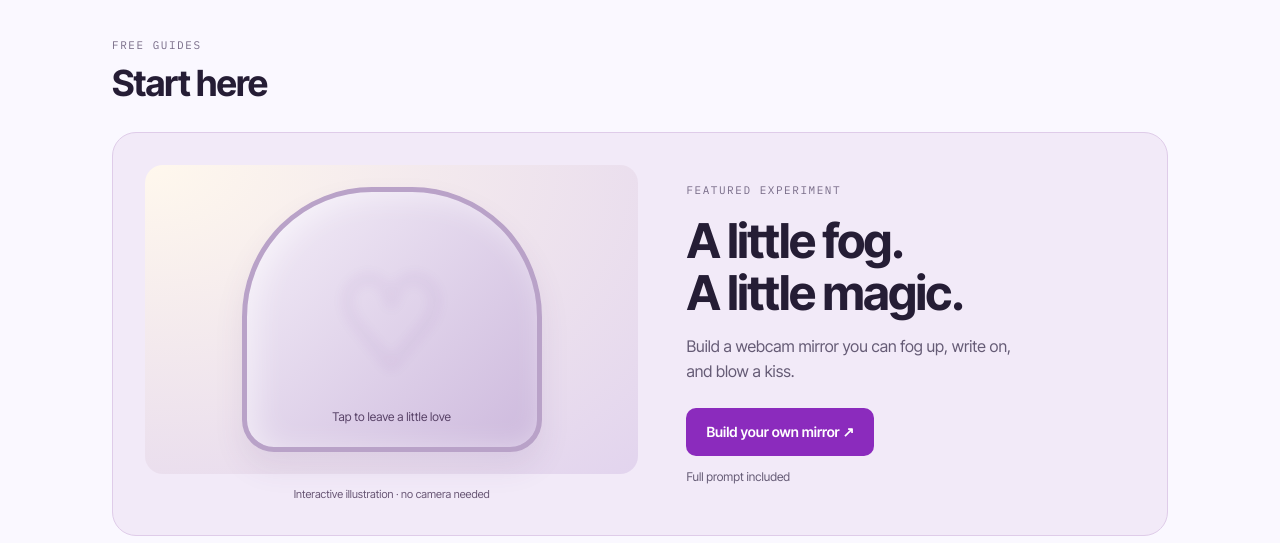
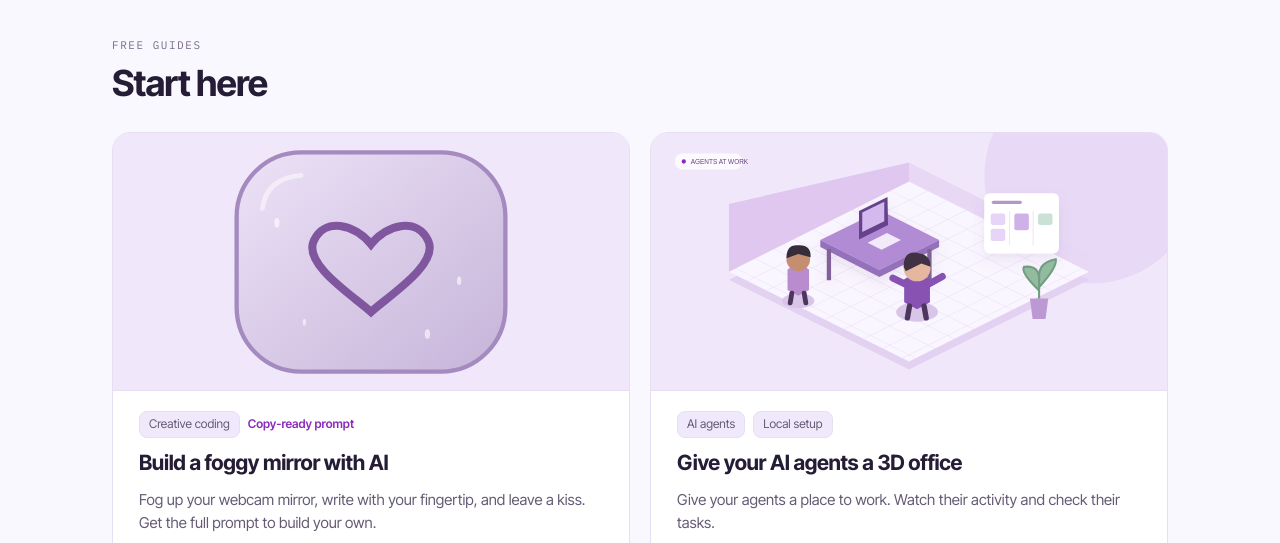
Before and after one commit to HeonHiteng/sherlyn-guide, a plain HTML site: page index.html in a window 1280 px wide. Shown: the part 780-1323 px from the top of the page. Drawn offline with Linux system fonts and the light colour scheme.

Commit message:
Remove redundant featured mirror section

```diff
--- a/home.js
+++ b/home.js
@@ -32,16 +32,6 @@
     setActive(location.hash === '#guides' ? 'guides' : 'about');
   }
 
-  const mirror = document.querySelector('.mirror-toggle');
-  if (mirror) {
-    mirror.hidden = false;
-    mirror.addEventListener('click', () => {
-      const revealed = mirror.getAttribute('aria-pressed') !== 'true';
-      mirror.setAttribute('aria-pressed', String(revealed));
-      mirror.querySelector('.mirror-instruction').textContent = revealed ? 'Tap to fog it up again' : 'Tap to leave a little love';
-    });
-  }
-
   const cards = [...document.querySelectorAll('.card-visual')];
   cards.forEach(card => {
     let frame;
--- a/index.html
+++ b/index.html
@@ -50,22 +50,6 @@
           <h2>Start here</h2>
         </div>
       </div>
-      <div class="featured-experiment">
-        <div class="mirror-preview">
-          <button class="mirror-toggle" type="button" aria-pressed="false" aria-label="Reveal a heart in the illustrated mirror" hidden>
-            <span class="mirror-glass"><span class="mirror-heart" aria-hidden="true">♡</span><span class="mirror-instruction">Tap to leave a little love</span></span>
-          </button>
-          <noscript><img src="images/foggy-mirror.svg" alt="A heart drawn in a misty mirror" width="960" height="480"></noscript>
-          <span class="preview-caption">Interactive illustration · no camera needed</span>
-        </div>
-        <div class="featured-copy">
-          <div class="mono">Featured experiment</div>
-          <h3>A little fog.<br>A little magic.</h3>
-          <p>Build a webcam mirror you can fog up, write on, and blow a kiss.</p>
-          <a class="btn btn-accent" href="guides/build-a-foggy-mirror.html">Build your own mirror ↗</a>
-          <span class="feature-detail">Full prompt included</span>
-        </div>
-      </div>
       <div class="grid">
         <a href="guides/build-a-foggy-mirror.html" class="card card-visual">
           <div class="guide-thumbnail"><img src="images/foggy-mirror.svg" alt="" width="960" height="480" loading="lazy"></div>
--- a/styles.css
+++ b/styles.css
@@ -203,20 +203,3 @@ nav { padding-right: 22px; }
 .social-handles a { transition: color .2s ease, text-underline-offset .2s ease; }
 .social-handles a:hover { color: #681d91; text-underline-offset: 7px; }
 @media (prefers-reduced-motion: reduce) { .card-visual, .card-visual.is-tilting, .card-visual:hover, .card-visual:hover .guide-thumbnail img, .card-visual:focus-visible .guide-thumbnail img, .card-visual:hover .card-foot b, .card-visual:focus-visible .card-foot b, .btn-accent:active { transform: none; } }
-
-/* Featured experiment: a small, camera-free illustration. */
-.featured-experiment { display:grid; grid-template-columns:1.1fr 1fr; gap:48px; align-items:center; margin:0 0 32px; padding:32px; background:#f2eaf8; border:1px solid #dfcce9; border-radius:24px; }
-.mirror-preview { text-align:center; min-width:0; }
-.mirror-toggle { display:block; width:100%; padding:22px; border:0; border-radius:18px; background:radial-gradient(ellipse at top left,#fff8ed,#e2d4ee); cursor:pointer; font:inherit; color:#681d91; }
-.mirror-toggle[hidden] { display:none; }
-.mirror-glass { position:relative; display:flex; flex-direction:column; align-items:center; justify-content:center; min-height:265px; max-width:300px; margin:auto; border:5px solid #b9a2c8; border-radius:130px 130px 32px 32px; background:linear-gradient(135deg,#f4eef8,#cdb9dd); box-shadow:inset 8px 4px 30px #ffffff80,0 16px 30px #62457e18; overflow:hidden; }
-.mirror-heart { font-family:Georgia,serif; font-size:150px; line-height:1; opacity:.15; filter:blur(8px); transform:scale(.85); transition:opacity .6s,filter .6s,transform .6s; }
-.mirror-toggle[aria-pressed="true"] .mirror-heart { opacity:1; filter:blur(0); transform:scale(1); }
-.mirror-instruction { position:absolute; bottom:20px; font-size:12px; color:#594368; }
-.preview-caption { display:block; margin-top:12px; font-size:11px; color:#695775; }
-.mirror-preview img { width:100%; height:auto; }
-.featured-copy h3 { font-size:clamp(30px,4vw,48px); line-height:1.08; letter-spacing:-1.5px; margin:16px 0; }
-.featured-copy p { color:var(--ink-soft); max-width:340px; margin:0 0 24px; }
-.feature-detail { display:block; margin-top:12px; font-size:12px; color:var(--ink-soft); }
-@media(max-width:700px) { .featured-experiment { grid-template-columns:1fr; gap:26px; padding:22px; } .mirror-glass { min-height:230px; } }
-@media(prefers-reduced-motion:reduce) { .mirror-heart { transition:none; } }
```
